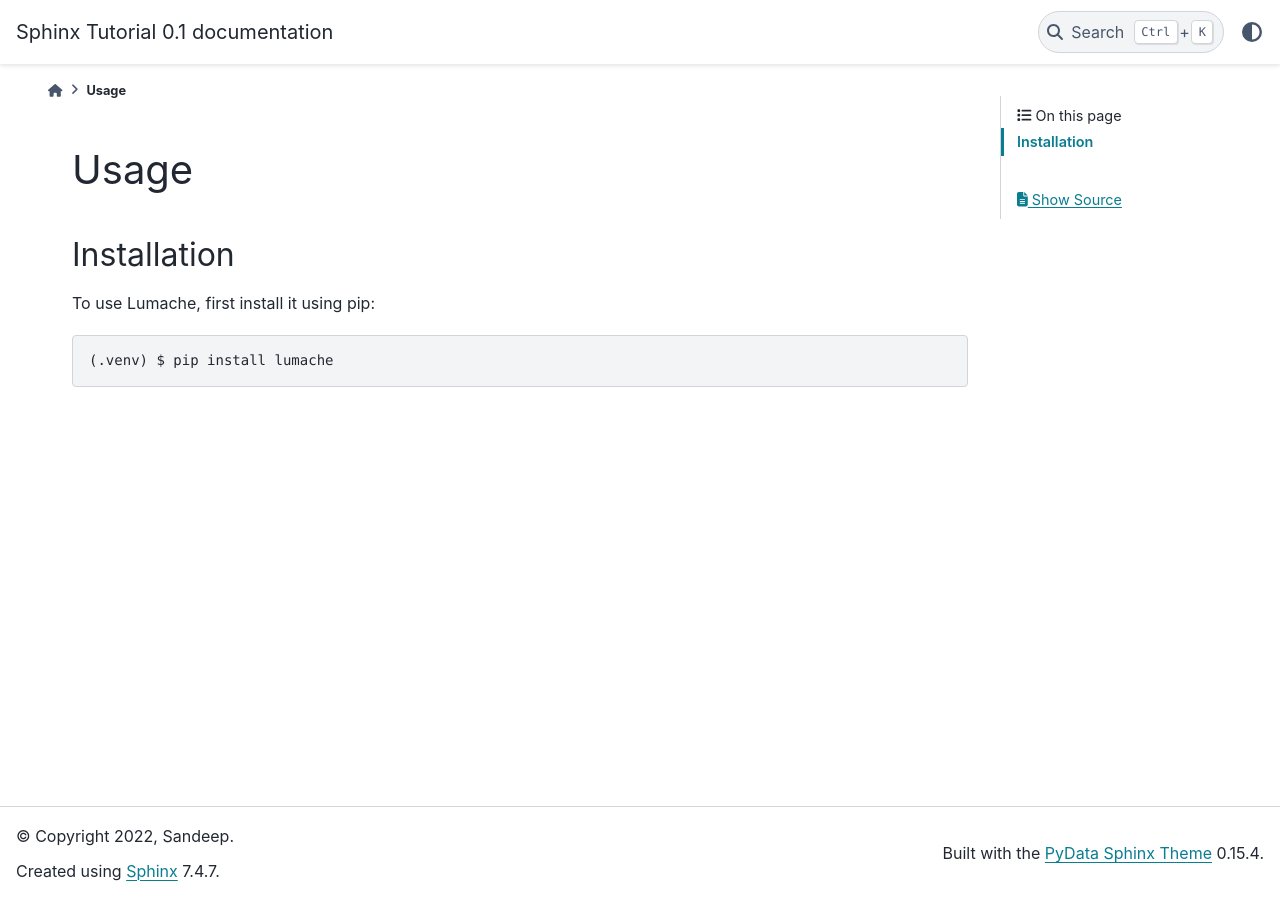
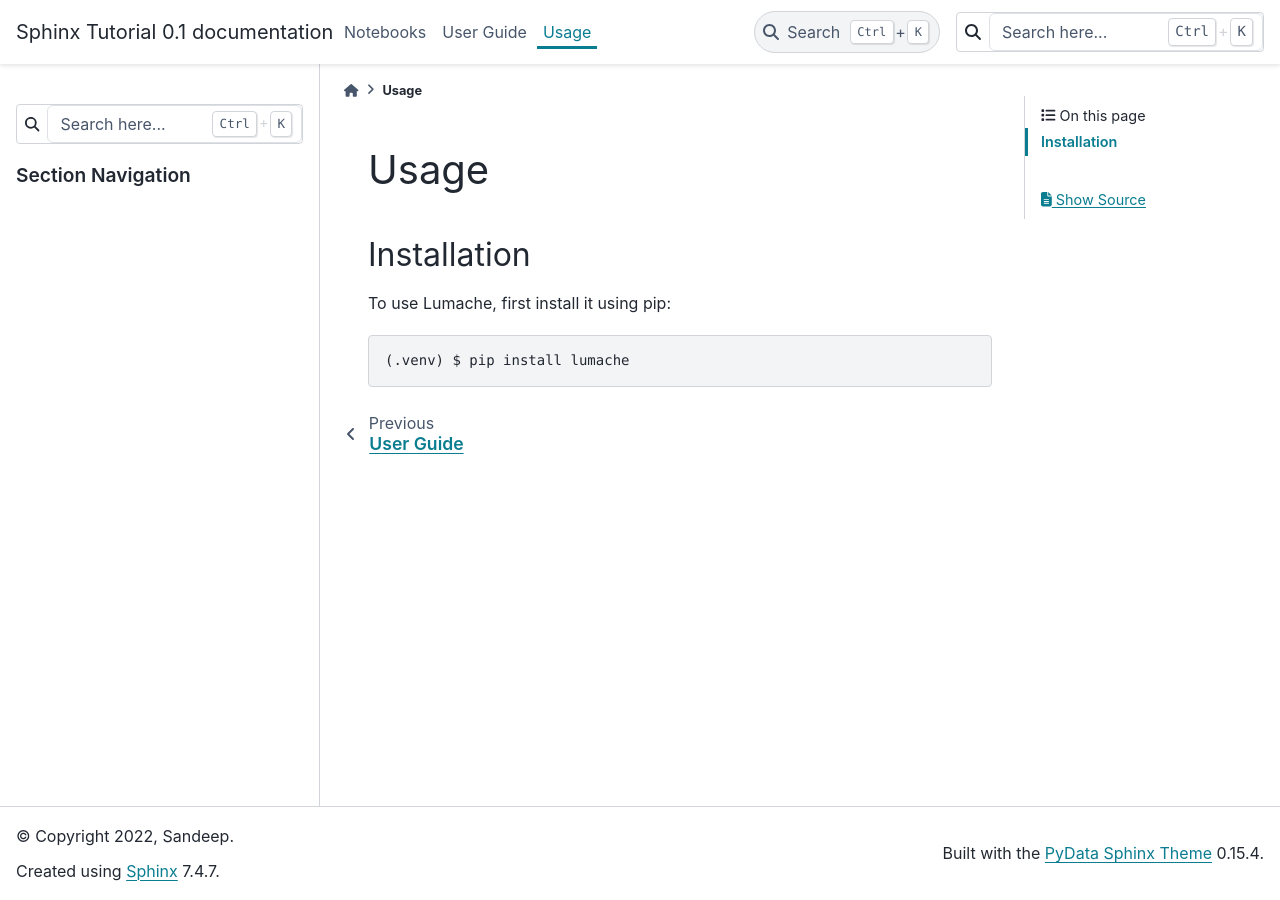
Before and after one commit to sandy1618/SpinxTutorial, a Sphinx documentation site: the page built from docs/source/usage.rst, in a window 1280 px wide. Built offline with Sphinx 7.4.7 and the PyData theme 0.15.4, drawn with Linux system fonts in a browser that asks for light colours; pages that are not in the unit, such as notebooks, are missing from menus.

Commit message:
[Feat] Successfuly Added Pandas, pydata theme

```diff
--- a/docs/source/conf.py
+++ b/docs/source/conf.py
@@ -48,7 +48,23 @@ exclude_patterns = []
 #
 # html_theme = 'alabaster'
 # html_theme = 'sphinx_rtd_theme'
+
+
 html_theme = "pydata_sphinx_theme"
+html_theme_options = {
+  "show_toc_level": 1,
+  "show_nav_level": 4,
+  "navbar_end": ["navbar-icon-links.html", "search-field.html"],
+  "search_bar_text": "Search here...",
+  "page_sidebar_items": ["page-toc", "edit-this-page"],
+  "left_sidebar_end": ["sidebar-ethical-ads"],
+
+
+}
+html_sidebars = {
+    "**": ["search-field.html", "sidebar-nav-bs.html", "sidebar-ethical-ads.html"]
+}
+
 # Add any paths that contain custom static files (such as style sheets) here,
 # relative to this directory. They are copied after the builtin static files,
 # so a file named "default.css" will overwrite the builtin "default.css".
--- /dev/null
+++ b/docs/source/user_guide/index.rst
@@ -0,0 +1,4 @@
+User Guide
+==========
+
+Hello, user guide here.
```
Also changed, not shown: README.md (+1 -0 lines), docs/source/index.rst (+4 -3 lines), docs/source/notebooks/index.rst (added, +8 -0 lines).
